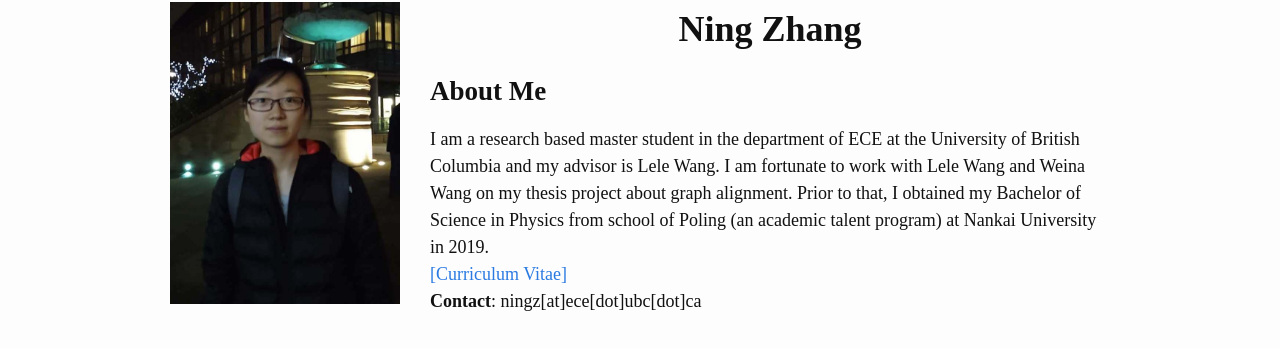
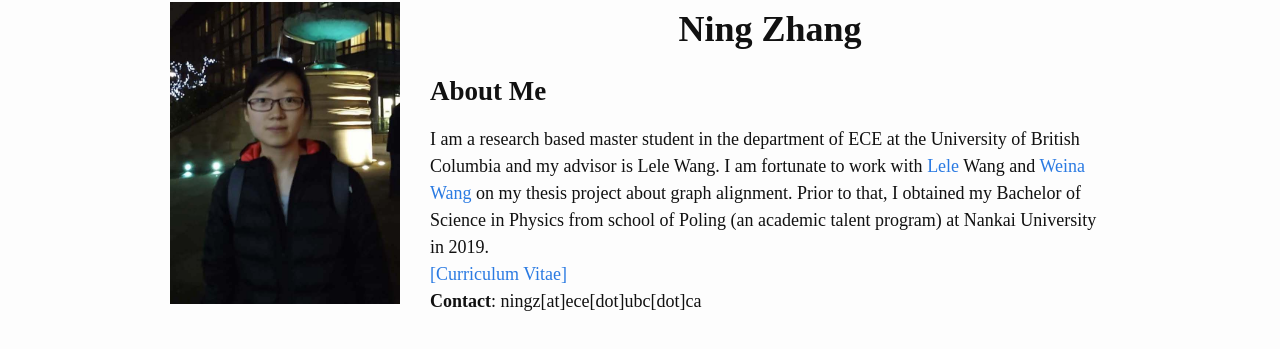
Before and after one commit to NingZhang-Git/NZ_website, a Jekyll site: the page built from index.md, in a window 1280 px wide. Shown: the part 105-454 px from the top of the page. Built offline with Jekyll 4.4.1, drawn with Linux system fonts in a browser that asks for light colours; part of the change alters nothing that is shown.

Commit message:
Update index.md

```diff
--- a/index.md
+++ b/index.md
@@ -10,7 +10,7 @@ layout: home
 # <center> <b>Ning Zhang</b> </center>
 <!-- ### <center>Welcom to my personal webpage!</center> -->
 ## **About Me**
-I am a research based master student in the department of ECE at the University of British Columbia and my advisor is Lele Wang. I am fortunate to work with Lele Wang and Weina Wang on my thesis project about graph alignment. Prior to that, I obtained my Bachelor of Science in Physics from school of Poling (an academic talent program) at Nankai University in 2019.\
+I am a research based master student in the department of ECE at the University of British Columbia and my advisor is Lele Wang. I am fortunate to work with [Lele](https://ece.ubc.ca/lele-wang/) Wang and [Weina Wang](http://www.cs.cmu.edu/~weinaw/) on my thesis project about graph alignment. Prior to that, I obtained my Bachelor of Science in Physics from school of Poling (an academic talent program) at Nankai University in 2019.\
 [[Curriculum Vitae]](assets/NingZhangCV.pdf)
 <br>
 **Contact**: ningz[at]ece[dot]ubc[dot]ca
```
